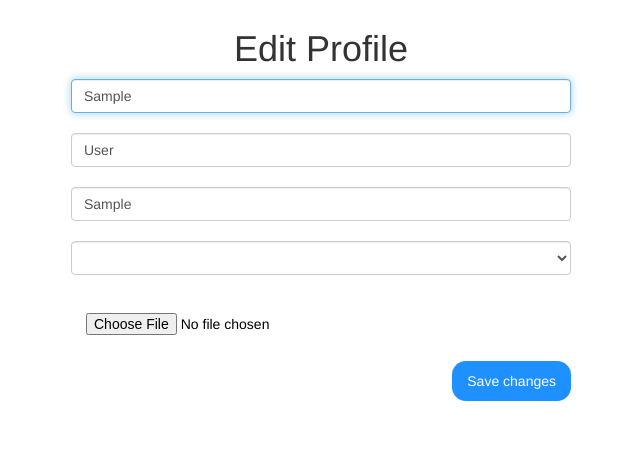
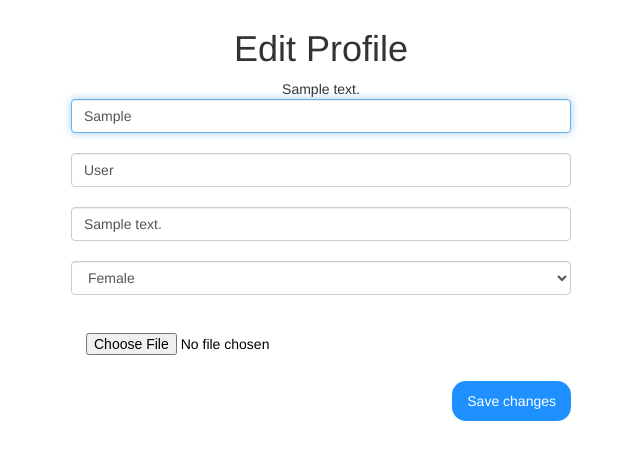
Before and after one commit to lotnee/Comp4920, a Flask app: page /edit-profile in a window 1280 px wide. Shown: the part 51-511 px from the top of the page, without its empty margins (319-959 px from the left). Run offline with Flask 2, Linux system fonts and the light colour scheme; a user stored in the database is signed in; a database or web service that is not in the repository returns one stand-in record (values such as "Sample title"); lists and menus that the app fills with data are empty; some libraries are stand-ins or nearby versions.

Commit message:
fixed description bug where it only printed one word from the string

```diff
--- a/app/controllers/eventRoutes.py
+++ b/app/controllers/eventRoutes.py
@@ -29,3 +29,8 @@ def events():
 @login_required
 def eventCompleted():
 	return render_template('eventCompleted.html',title="Event Creation Completed")
+
+@app.route('/allevents/<name>')
+@login_required
+def displayevent(name):
+	return render_template('displayevent.html', title=name)
--- a/app/controllers/profileRoutes.py
+++ b/app/controllers/profileRoutes.py
@@ -32,6 +32,8 @@ def dashboard():
 def edit_profile():
 	form = ProfileForm()
 	profile = DB.find_one(collection="Profile", query={"email": current_user.email})
+	print("profile description is" + profile['descriptions'])
+	print(type(profile['descriptions']))
 	if form.validate_on_submit():
 		# print(form.pictureDir.data)
 		user = DB.find_one(collection="User", query={"email": current_user.email})
@@ -101,7 +103,10 @@ def edit_profile():
 							friend_pic = "friends." + str(j) + ".pictureDir"
 							DB.update_one(collection="Profile", filter={"email": toUpdateList[i]['email']}, data={"$set": {friend_pic: filename}})
 
+		print('i am here')
+
 		return redirect(url_for('profile'))
+
 	return render_template('edit-profile.html', title='Edit profile', form=form, profile=profile)
 
 @app.route('/profile')
--- a/app/controllers/userRoutes.py
+++ b/app/controllers/userRoutes.py
@@ -37,6 +37,7 @@ def logout():
 def register():
 	form = RegistrationForm()
 	if form.validate_on_submit():
+		print("I am here")
 		user = DB.find_one(collection="User", query={"email": form.email.data})
 		if user is None:
 			user_obj = User(email=form.email.data, password=generate_password_hash(form.password.data))
--- a/app/templates/base.html
+++ b/app/templates/base.html
@@ -2,8 +2,10 @@
 <!DOCTYPE html>
 <html>
 <head>
+
    <!-- Bootstrap Import -->
    <!-- Bootstrap template used https://getbootstrap.com/docs/3.4/components/#navbar -->
+   <title>{{title}}</title>
    <link rel="stylesheet" href="https://maxcdn.bootstrapcdn.com/bootstrap/3.4.0/css/bootstrap.min.css">
    <script src="https://ajax.googleapis.com/ajax/libs/jquery/3.4.1/jquery.min.js"></script>
    <script src="https://maxcdn.bootstrapcdn.com/bootstrap/3.4.0/js/bootstrap.min.js"></script>
@@ -75,6 +77,7 @@ li a {
 	   </nav>
    </div>
 	{% block content %}{% endblock %}
+
 <script>
 $(document).ready(function() {
   $('li.active').removeClass('active');
--- a/app/templates/dashboard.html
+++ b/app/templates/dashboard.html
@@ -92,7 +92,7 @@ body { font-size: 15px;}
     <div class="w3-col m7">
       <div class="w3-container w3-card w3-white w3-round w3-margin"><br>
         {%for dictionary_item in events%}
-        <h4>{{dictionary_item['name']}}</h4>
+        <h4><a href="{{ url_for('displayevent', name = dictionary_item['name']) }}">{{dictionary_item['name']}}</a></h4>
         <hr class="w3-clear">
            <p><b>Event Description</b></p>
            <p>{{dictionary_item['description']}}</p>
--- a/app/templates/edit-profile.html
+++ b/app/templates/edit-profile.html
@@ -82,16 +82,26 @@ select[name="Gender"] {
                 {% endfor %}
              {% endif %}
           {% endwith %}
-          <input type="text" class="form-control" name="firstName" value={{profile.firstName}} required=""autofocus=""/></br>
+          {% if profile.firstName != null and  profile.lastName != null and profile.descriptions != null %}
+          {{profile.descriptions}}
+          <input type="text" class="form-control" name="firstName" value={{profile.firstName}} required=""autofocus=""></input></br>
           <input type="text" class="form-control" name="lastName" value={{profile.lastName}} required=""autofocus=""/></br>
-          <input type="text" class="form-control" name="descriptions" value={{profile.descriptions}} required/></br>
+          <input type="text" class="form-control" name="descriptions" value="{{profile.descriptions}}" required/></br>
+          {% else %}
+          <input type="text" class="form-control" name="firstName" placeholder="First Name" required=""autofocus=""/></br>
+          <input type="text" class="form-control" name="lastName" placeholder="Last Name" required=""autofocus=""/></br>
+          <input type="text" class="form-control" name="descriptions" placeholder="Descriptions" required/></br>
+          {% endif %}
           <select class="form-control" name="gender" placeholder="Gender" required>
           	{% if profile.gender == "female" %}
             <option value="female">Female</option>
             <option value="male">Male</option>
             {% elif profile.gender == "male" %}
-             <option value="male">Male</option>
+            <option value="male">Male</option>
             <option value="female">Female</option>
+            {% else %}
+            <option value="female">Female</option>
+            <option value="male">Male</option>
         	{% endif %}
           </select></br>
           <input class="uplbutton" type="file" class="form-control" name="pictureDir"/>
--- a/app/templates/events.html
+++ b/app/templates/events.html
@@ -53,7 +53,7 @@ button:hover{
 }
 </style>
 
-<body>
+
 
 	<div class ="container">
 		<h1>Create an event</h1>
@@ -74,6 +74,6 @@ button:hover{
 		</form>
 
 	</div>
+{% endblock %}
 </body>
-{% endblock %}
 </html>
```
Also changed, not shown: app/templates/displayevent.html (added, +7 -0 lines).
